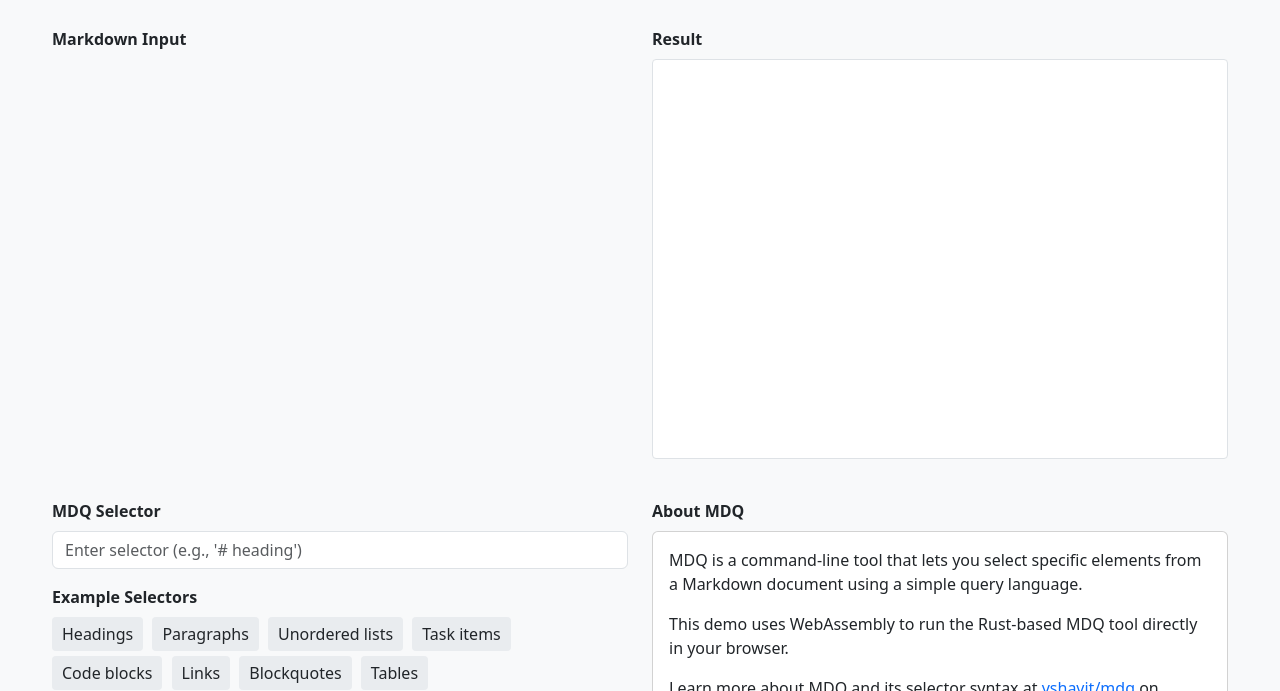
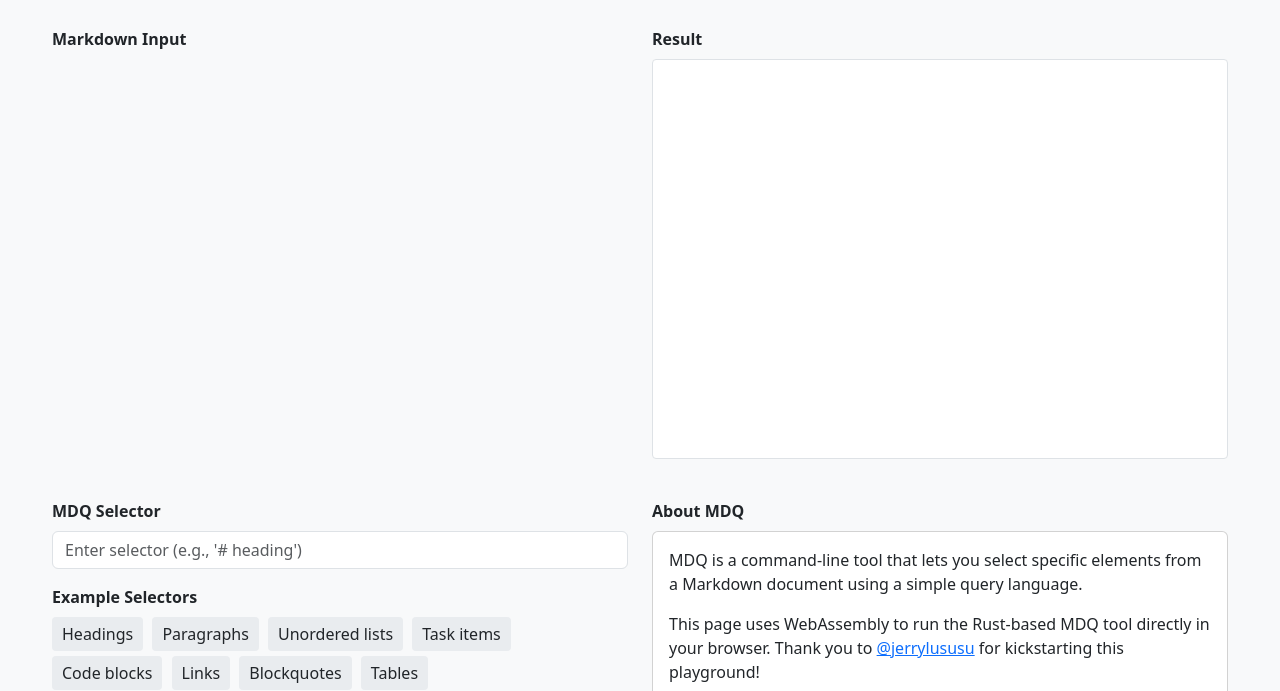
Before and after one commit to yshavit/mdq-playground, a plain HTML site: page gh-pages-content/index.html in a window 1280 px wide. Shown: the part 109-800 px from the top of the page. Drawn offline with nearby package versions, Linux system fonts and the light colour scheme; a script that the page names is missing.

Commit message:
Acknowledgments to @jerrylususu

```diff
--- a/gh-pages-content/index.html
+++ b/gh-pages-content/index.html
@@ -122,7 +122,7 @@
                     <div class="card">
                         <div class="card-body">
                             <p>MDQ is a command-line tool that lets you select specific elements from a Markdown document using a simple query language.</p>
-                            <p>This demo uses WebAssembly to run the Rust-based MDQ tool directly in your browser.</p>
+                            <p>This page uses WebAssembly to run the Rust-based MDQ tool directly in your browser. Thank you to <a href="https://github.com/jerrylususu">@jerrylususu</a> for kickstarting this playground!</p>
                             <p>Learn more about MDQ and its selector syntax at <a href="https://github.com/yshavit/mdq" target="_blank">yshavit/mdq</a> on GitHub.</p>
                             <p>For bugs or feature requests for this web UI, see <a href="https://github.com/yshavit/mdq-playground/issues" target="_blank">yshavit/mdq-playground</a>.</p>
                         </div>
```
Also changed, not shown: README.md.
